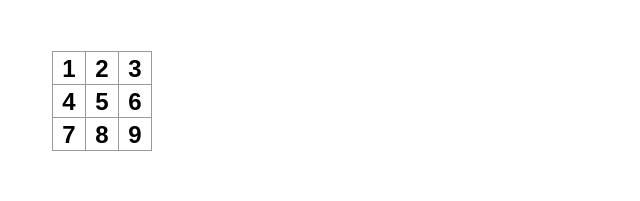
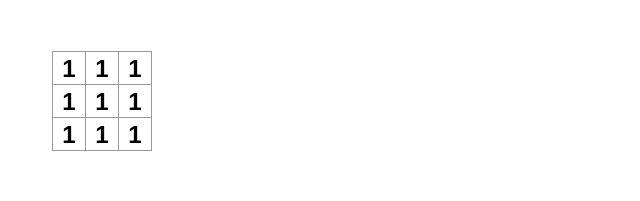
Before and after one commit to yerin16/my-react-app, a React (Vite) app: page / in a window 1280 px wide. Shown: the top 201 px of the page, without its empty margins (0-640 px from the left). Built offline with nearby package versions, Linux system fonts and the light colour scheme.

Commit message:
board component created

```diff
--- a/src/App.jsx
+++ b/src/App.jsx
@@ -2,14 +2,15 @@ import { useState } from 'react'
 import reactLogo from './assets/react.svg'
 import viteLogo from '/vite.svg'
 import './App.css'
-import Square from './components/Square.jsx'
+import Board from './components/Board'
 
 function App() {
   const [count, setCount] = useState(0)
 
   return (
     <>
-      <Square />
+      {/* <h1>Hello World</h1> */}
+      <Board />
     </>
   )
 }
--- /dev/null
+++ b/src/components/Board.jsx
@@ -0,0 +1,26 @@
+import React from 'react'
+import Square from './Square'
+
+function Board() {
+  return (
+    <>
+      <div className="board-row">
+        <Square />
+        <Square />
+        <Square />
+      </div>
+      <div className="board-row">
+        <Square />
+        <Square />
+        <Square />
+      </div>
+      <div className="board-row">
+        <Square />
+        <Square />
+        <Square />
+      </div>
+    </>
+  )
+}
+
+export default Board
--- a/src/components/Square.jsx
+++ b/src/components/Square.jsx
@@ -3,21 +3,7 @@ import React from 'react'
 function Square() {
   return (
     <>
-      <div className="board-row">
-        <button className="square">1</button>
-        <button className="square">2</button>
-        <button className="square">3</button>
-      </div>
-      <div className="board-row">
-        <button className="square">4</button>
-        <button className="square">5</button>
-        <button className="square">6</button>
-      </div>
-      <div className="board-row">
-        <button className="square">7</button>
-        <button className="square">8</button>
-        <button className="square">9</button>
-      </div>
+      <button className="square">1</button>
     </>
   )
 }
```
